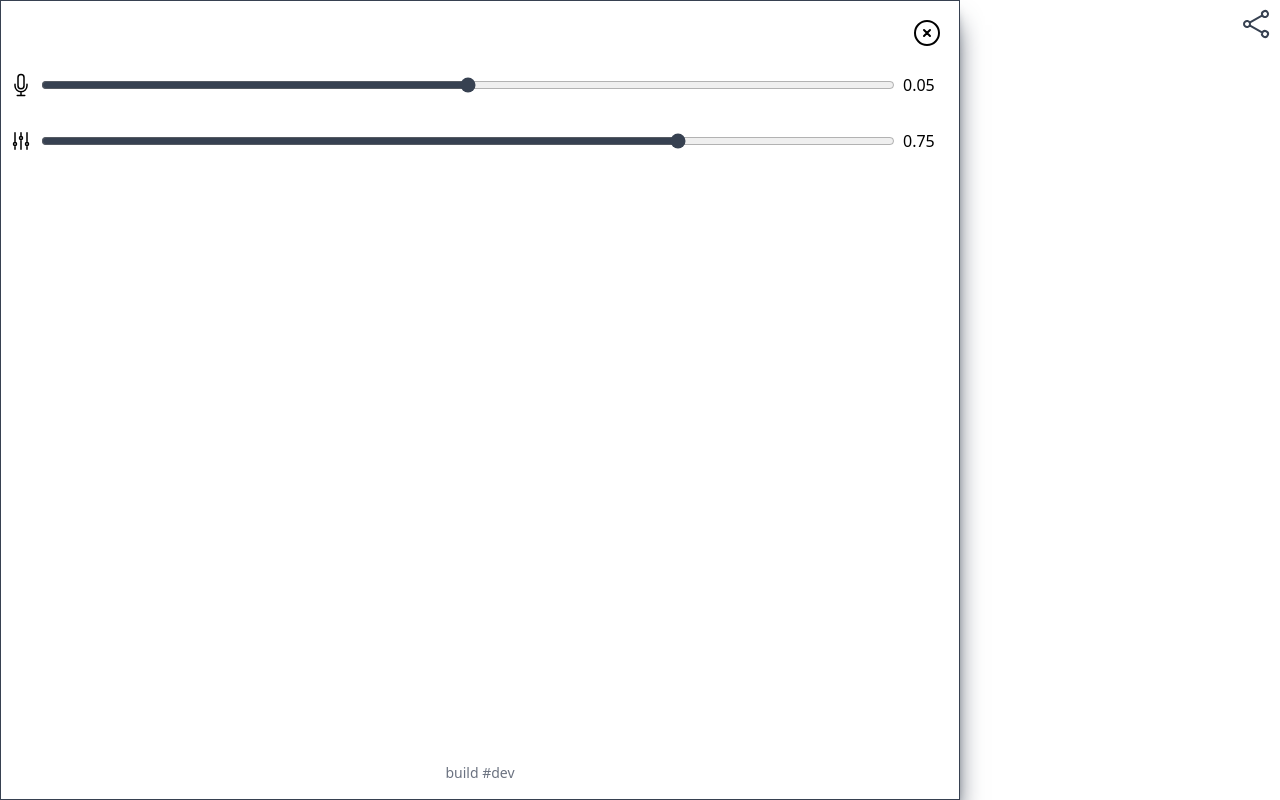
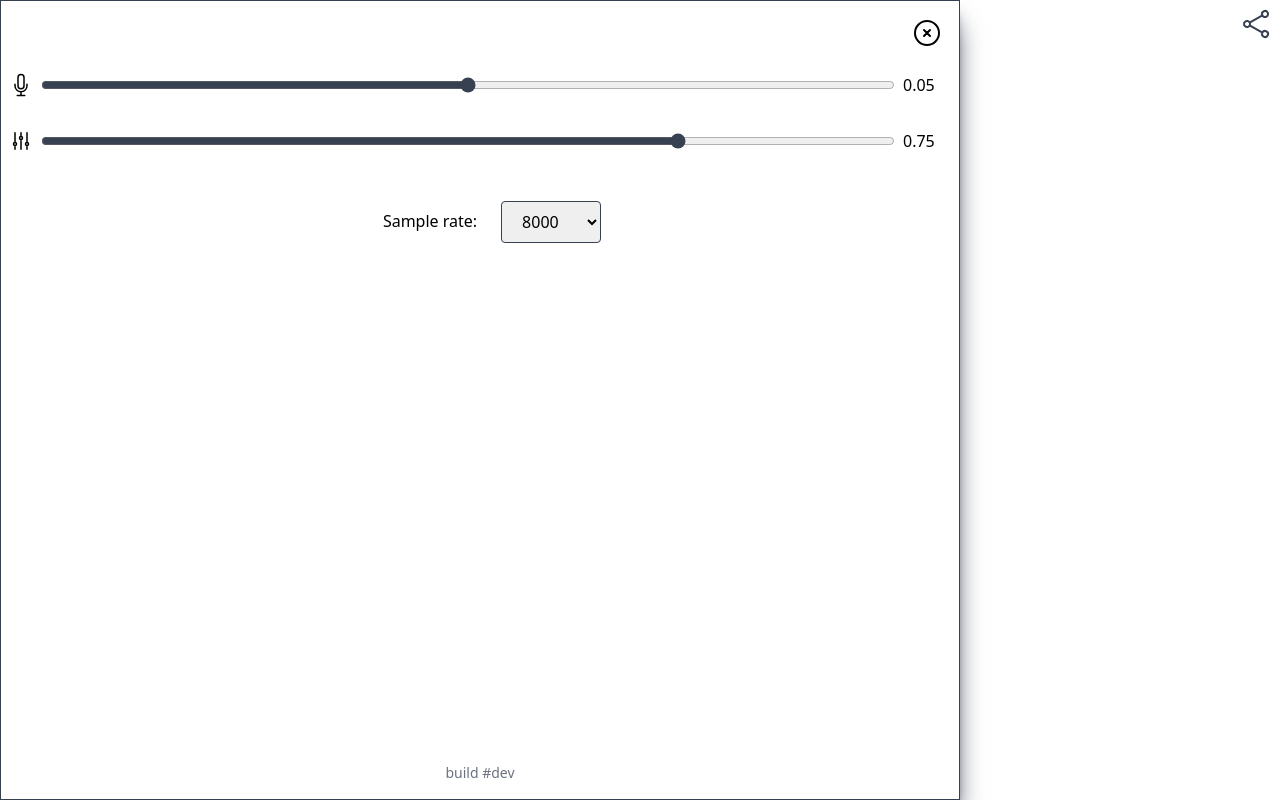
Before and after one commit to pgmmpk/talkback, a SvelteKit app: page / in a window 1280 px wide. Both pictures are taken after a click on the button 24 px from the left and 16 px from the top of the page. Built offline with nearby package versions, Linux system fonts and the light colour scheme.

Commit message:
sample rate

```diff
--- a/src/routes/+page.svelte
+++ b/src/routes/+page.svelte
@@ -17,11 +17,11 @@
 
     let active = $state(false);
     let needPermission = $state(false);
-    let drawing;
     async function toggleTalkback() {
         if (talkbackAudio === null) {
             try {
                 talkbackAudio = new TalkBack({
+                    sampleRate: settings.sampleRate,
                     threshold: settings.sensitivity,
                     silenceSecs: settings.silenceThresholdSecs,
                     timeLimitSecs: 300,
--- a/src/routes/SettingsPanel.svelte
+++ b/src/routes/SettingsPanel.svelte
@@ -28,6 +28,14 @@
             <input type="range" class="accent-gray-700 grow" id="silence-threshold-millis" name="silence-threshold-millis" aria-label="Silence Threhold" min="0" max="1" step="0.01" bind:value={settings.silenceThresholdSecs} />
             <div class="w-12 ml-2 inline-block">{settings.silenceThresholdSecs.toFixed(2)}</div>
     </div>
+    <div class="my-8 ml-4 flex justify-center">
+        <label class="mr-4 p-2" for="#sample-rate">Sample rate:</label>
+        <select class="p-2 rounded px-4 border border-gray-700 outline-none" id="sample-rate" bind:value={settings.sampleRate} >
+            <option value={8000}>{8000}</option>
+            <option value={16000}>{16000}</option>
+            <option value={48000}>{48000}</option>
+        </select>
+    </div>
     <div class="grow"></div>
     <div class="text-sm text-center text-gray-500 mb-2">build #{import.meta.env.BUILD_NUMBER ?? 'dev'}</div>
 </div>
--- a/src/routes/settings.svelte.js
+++ b/src/routes/settings.svelte.js
@@ -1,11 +1,13 @@
 class Settings {
+    _sampleRate = $state(8000);
     _sensitivity = $state(0.05);
     _silenceThresholdSecs = $state(0.75);
 
     constructor () {
         const state = localStorage.getItem('settings');
         if (state) {
-            const { sensitivity = 0.01, silenceThresholdSecs = 0.75 } = JSON.parse(state);
+            const { sensitivity = 0.01, silenceThresholdSecs = 0.75, sampleRate = 8000 } = JSON.parse(state);
+            this._sampleRate = sampleRate;
             this._sensitivity = sensitivity;
             this._silenceThresholdSecs = silenceThresholdSecs;
         }
@@ -13,9 +15,16 @@ class Settings {
 
     save () {
         localStorage.setItem('settings', JSON.stringify({
+            sampleRate: this._sampleRate,
             sensitivity: this._sensitivity,
             silenceThresholdSecs: this._silenceThresholdSecs,
         }, null, 2));
+    }
+
+    get sampleRate () { return this._sampleRate; }
+    set sampleRate (value ) {
+        this._sampleRate = value;
+        this.save();
     }
 
     get sensitivity () { return this._sensitivity; }
--- a/src/routes/talkback.js
+++ b/src/routes/talkback.js
@@ -3,9 +3,9 @@ import { trimAudioBuffer, playAudioBuffer } from './utils.js';
 import { SilenceDetect } from './silence-detect.js';
 
 export class TalkBack extends EventTarget {
-    constructor ({ threshold = 0.01, silenceSecs = 0.75, timeLimitSecs = 300} = {}) {
+    constructor ({ sampleRate = 8000, threshold = 0.01, silenceSecs = 0.75, timeLimitSecs = 300} = {}) {
         super();
-        this.ctx = new AudioContext({sampleRate: 8000, latencyHint: 'playback'});
+        this.ctx = new AudioContext({ sampleRate, latencyHint: 'playback' });
         this.threshold = threshold;
         this.silenceSecs = silenceSecs;
         this.timeLimitSecs = timeLimitSecs;
```
